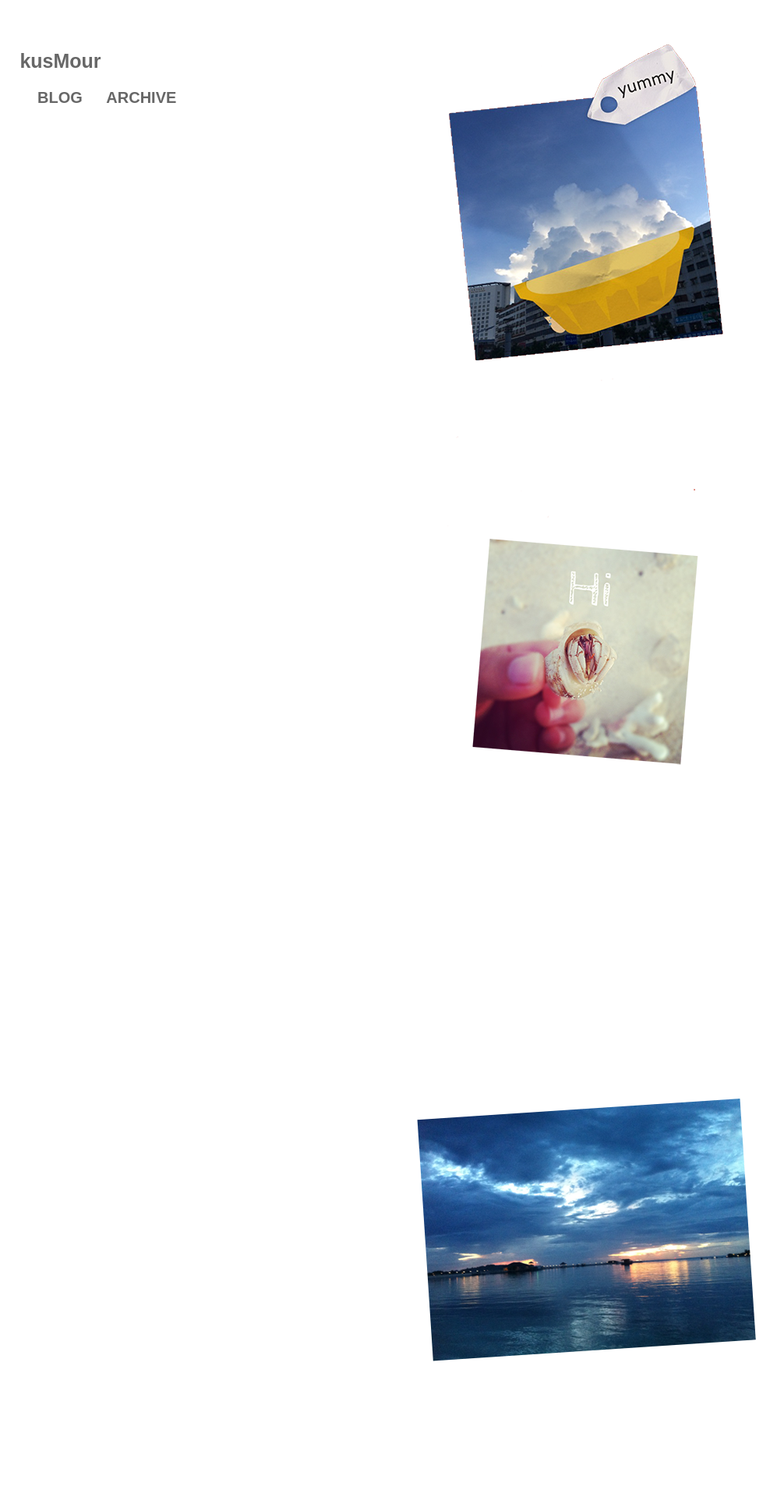
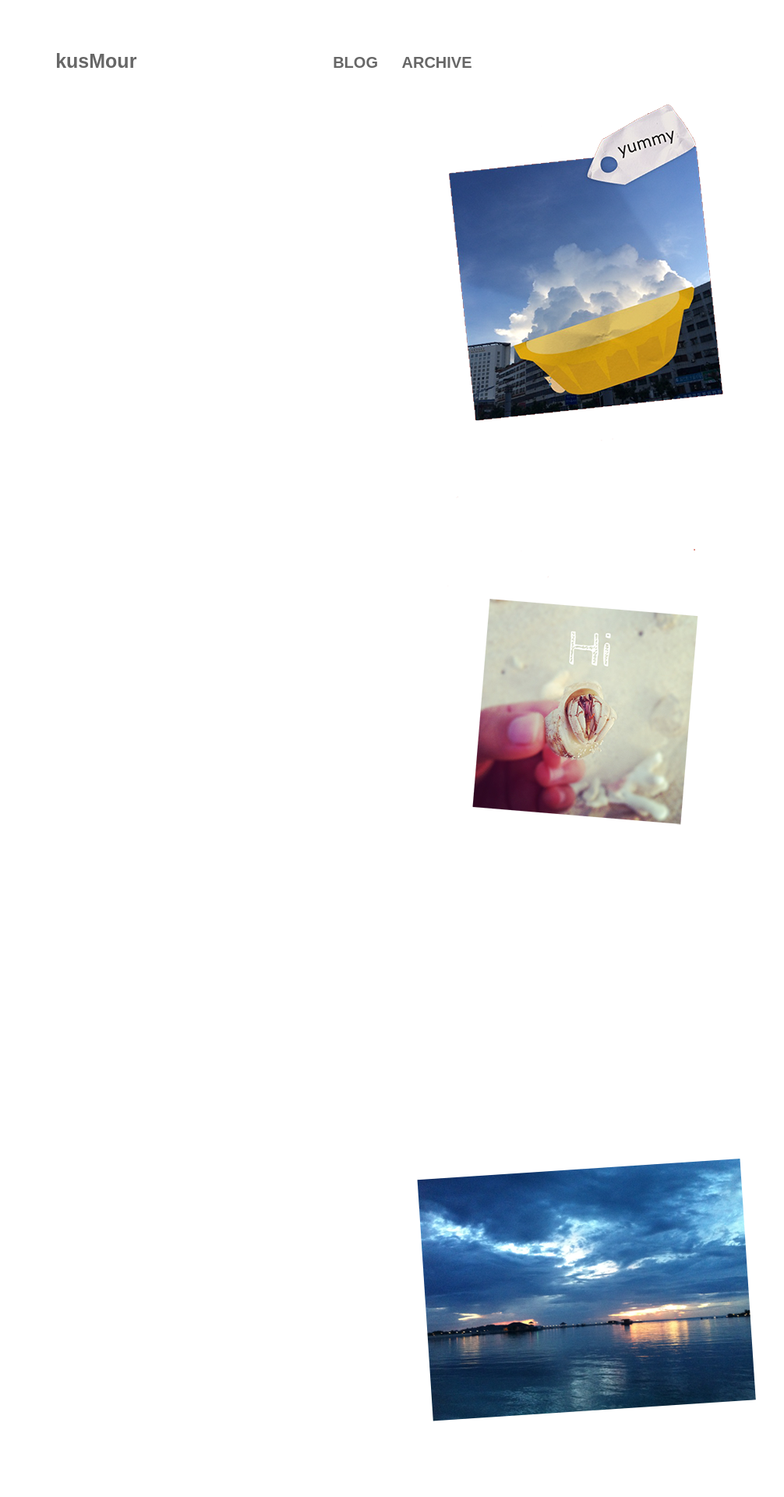
Before and after one commit to kusmour/blog_jekyll, a Jekyll site: the page built from horizon.html, in a window 1280 px wide. Shown: the top 1920 px of the page at 78% size, without its empty margins (0-1006 px from the left). Built offline with Jekyll 4.4.1, drawn with Linux system fonts in a browser that asks for light colours.

Commit message:
change blog_list css

```diff
--- a/js/blog_list.js
+++ b/js/blog_list.js
@@ -8,5 +8,5 @@
 
 function nav_and_author() {
 	var scrolled = $(window).scrollTop();
-	$(".navgation_bar").css("top", scrolled + "px");
+	$(".author_side").css("top", scrolled + "px");
 }
--- a/style/blog_list_page.css
+++ b/style/blog_list_page.css
@@ -20,7 +20,6 @@
 }
 
 .navigation_bar {
-	position: fixed;
 	margin: 0px;
 	padding-top: 32px;
 	font-size: 20px;
@@ -41,7 +40,6 @@
 	display: inline;
 	font-weight: bold;
 	height: 20px;
-	left: 30%;
 	margin-bottom: 16px;
 	padding-top: 5px;
 	text-transform: uppercase;
@@ -69,6 +67,7 @@
 }
 
 .author_side {
+	position: fixed;
 	color: rgb(51, 51, 50);
 	float: left;
 	width: 16%;
```
